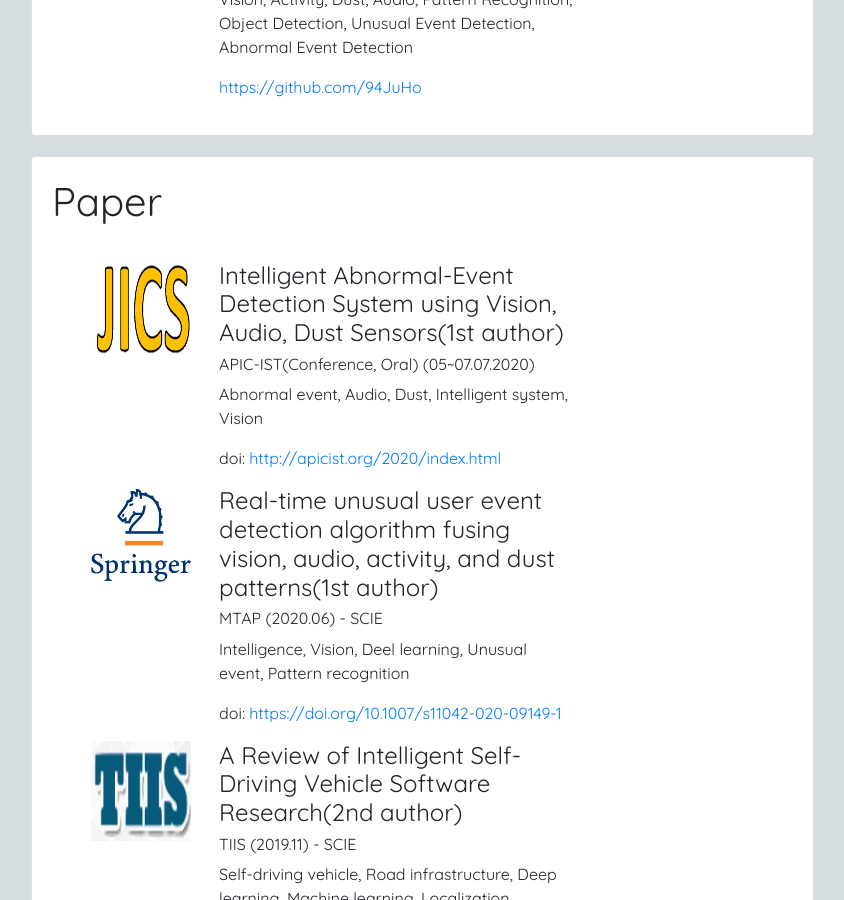
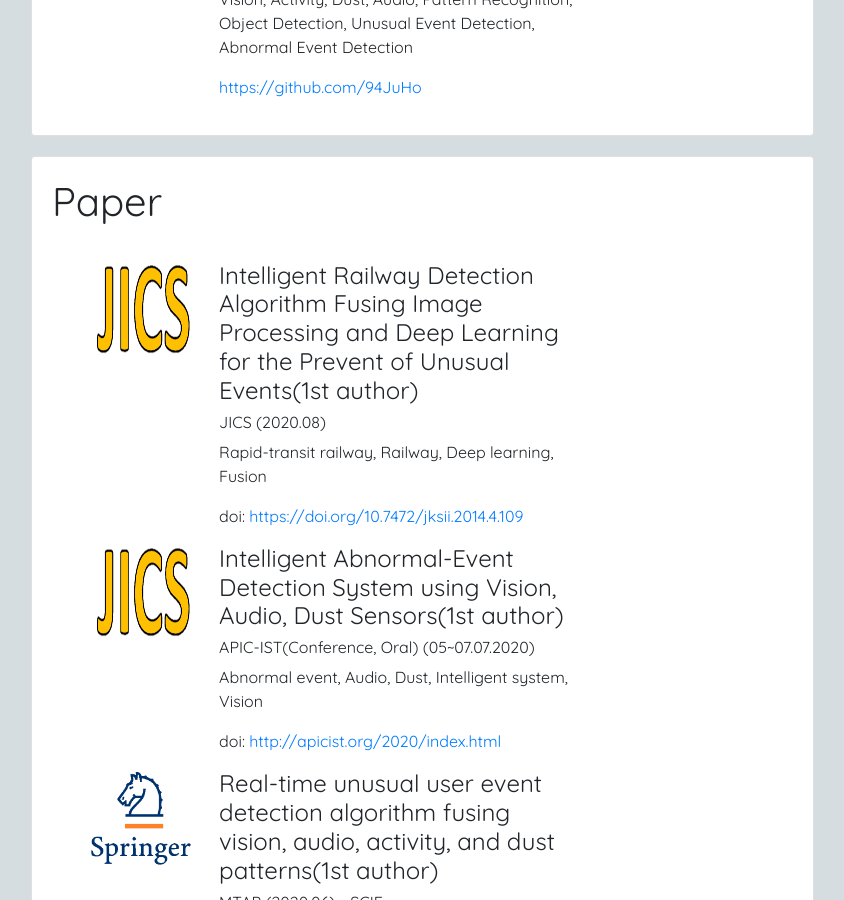
Before and after one commit to 94JuHo/94juho.github.io, a Jekyll site: the page built from index.html, in a window 1280 px wide and 900 px high, scrolled down 1178 px. Shown: the whole window, without its empty margins (4-848 px from the left). Built offline with Jekyll 4.4.1, drawn with Linux system fonts in a browser that asks for light colours; nearby versions of some CDN libraries; comment, search, counter and statistics services are not loaded; a style sheet for code colours, icons or effects is not loaded.

Commit message:
Add jics paper

```diff
--- a/_config.yml
+++ b/_config.yml
@@ -25,6 +25,12 @@ author_location: Chungju, Republic of Korea
 author_website_url: "https://94juho.github.io"
 
 author_work_experiences:
+            - company_name: JICS (2020.08)
+              company_logo: jics.png
+              company_url: https://doi.org/10.7472/jksii.2014.4.109
+              designation: Intelligent Railway Detection Algorithm Fusing Image Processing and Deep Learning for the Prevent of Unusual Events(1st author)
+              description: Rapid-transit railway, Railway, Deep learning, Fusion
+              visibility: true
             - company_name: APIC-IST(Conference, Oral) (05~07.07.2020)
               company_logo: jics.png
               company_url: http://apicist.org/2020/index.html
```
